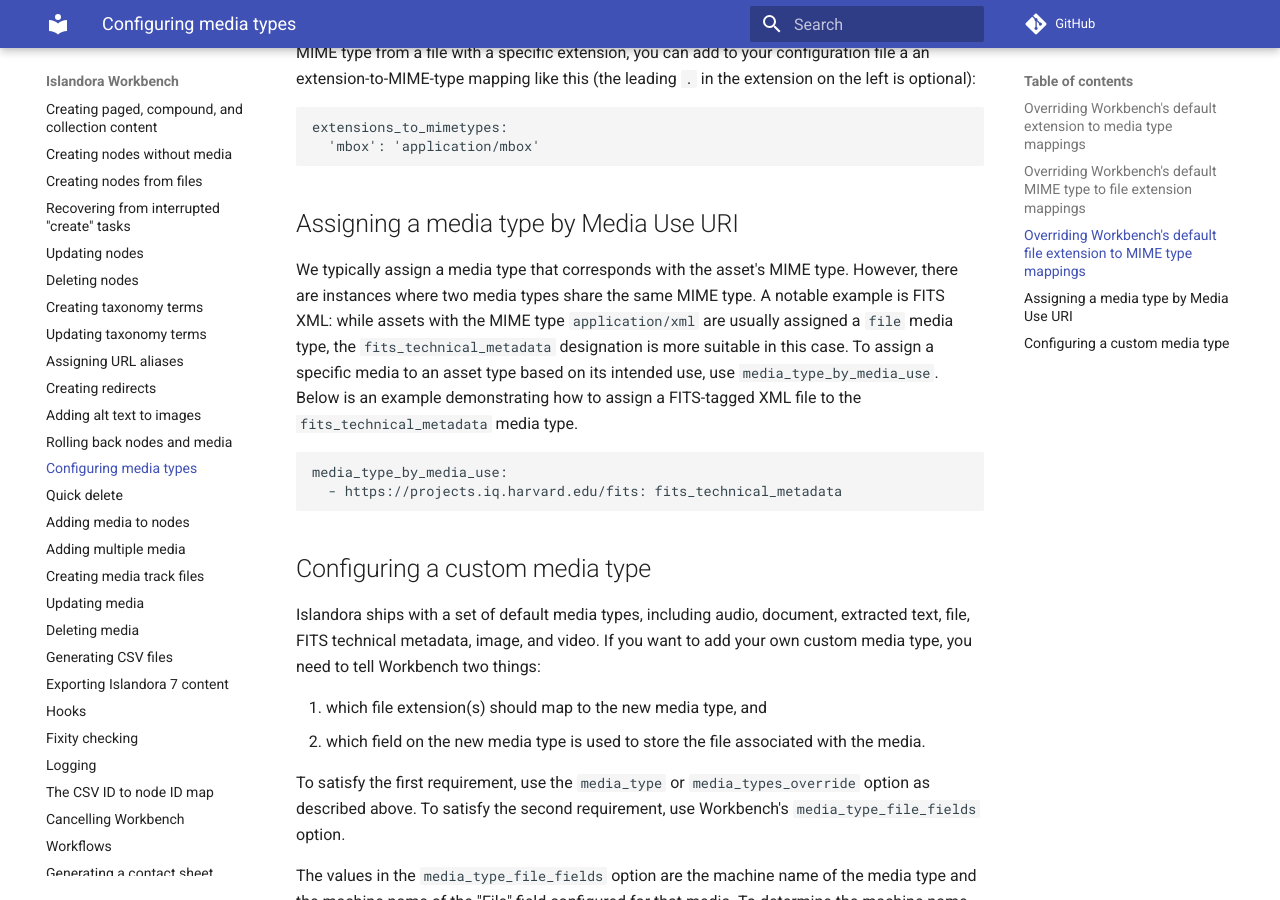
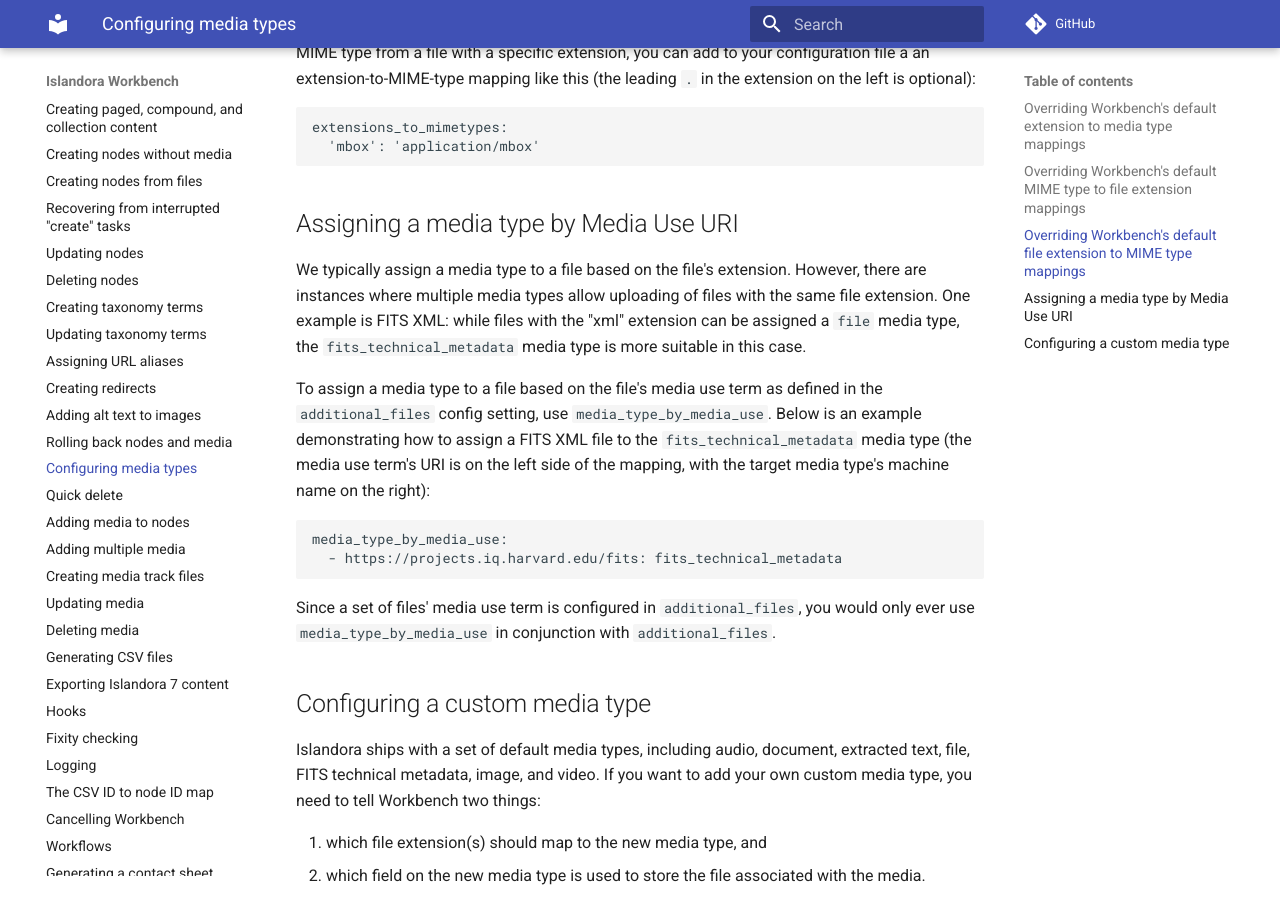
Before and after one commit to mjordan/islandora_workbench_docs, an MkDocs documentation site: the page built from docs/media_types.md, in a window 1280 px wide and 900 px high, scrolled down 2532 px. Built offline with MkDocs 1.6.1 and Material for MkDocs 9.7.7, drawn with Linux system fonts in a browser that asks for light colours; comment, search, counter and statistics services are not loaded.

Commit message:
Edits to the media_type_by_media_use section of the 'Configuring media types' page.

````diff
--- a/docs/media_types.md
+++ b/docs/media_types.md
@@ -59,12 +59,16 @@
 
 ## Assigning a media type by Media Use URI
 
-We typically assign a media type that corresponds with the asset's MIME type. However, there are instances where two media types share the same MIME type. A notable example is FITS XML: while assets with the MIME type `application/xml` are usually assigned a `file` media type, the `fits_technical_metadata` designation is more suitable in this case. To assign a specific media to an asset type based on its intended use, use `media_type_by_media_use`. Below is an example demonstrating how to assign a FITS-tagged XML file to the `fits_technical_metadata` media type.
+We typically assign a media type to a file based on the file's extension. However, there are instances where multiple media types allow uploading of files with the same file extension. One example is FITS XML: while files with the "xml" extension can be assigned a `file` media type, the `fits_technical_metadata` media type is more suitable in this case.
+
+To assign a media type to a file based on the file's media use term as defined in the `additional_files` config setting, use `media_type_by_media_use`. Below is an example demonstrating how to assign a FITS XML file to the `fits_technical_metadata` media type (the media use term's URI is on the left side of the mapping, with the target media type's machine name on the right):
 
 ```yaml
 media_type_by_media_use:
   - https://projects.iq.harvard.edu/fits: fits_technical_metadata
 ```
+
+Since a set of files' media use term is configured in `additional_files`, you would only ever use `media_type_by_media_use` in conjunction with `additional_files`.
 
 ## Configuring a custom media type
 
````
Also changed, not shown: docs/changelog.md (+1 -1 lines).
